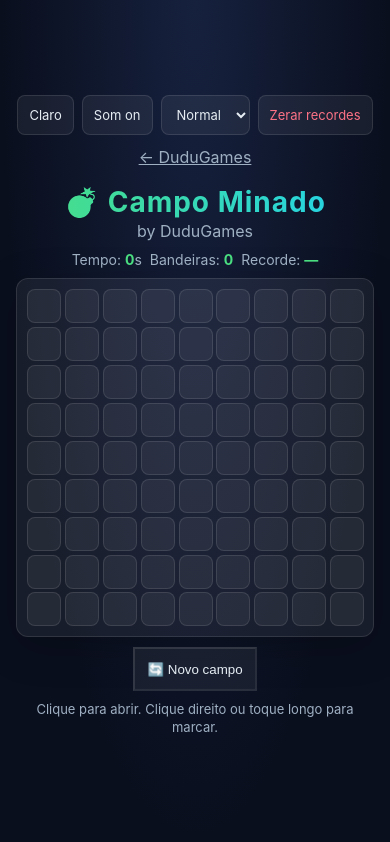
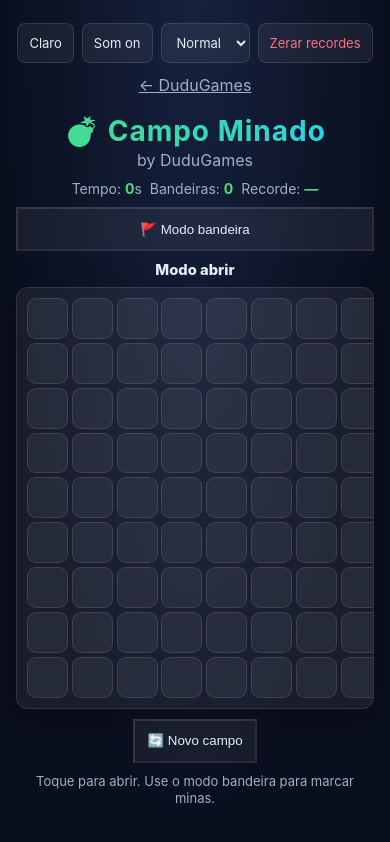
Before and after one commit to eduardoforville-hue/dudugames, a plain HTML site: page campo-minado/index.html in a window 390 px wide. Drawn offline with Linux system fonts and the light colour scheme.

Commit message:
fix: improve minesweeper mobile controls

```diff
--- a/campo-minado/index.html
+++ b/campo-minado/index.html
@@ -23,6 +23,52 @@
   .mine-cell { width: var(--mine-cell); height: var(--mine-cell); font-size: clamp(13px, 4vw, 16px); }
   .mine-cell.open { background: color-mix(in srgb, var(--panel-strong) 86%, var(--accent)); cursor: default; }
   .mine-cell.flag { color: var(--danger) !important; }
+  .mine-modebar {
+    display: flex;
+    justify-content: center;
+    align-items: center;
+    gap: 10px;
+    flex-wrap: wrap;
+    margin: 10px 0 8px;
+  }
+  .mine-modebar .btn[aria-pressed="true"] {
+    background: linear-gradient(135deg, var(--danger), #f59e0b);
+    color: #fff;
+    border-color: transparent;
+    box-shadow: 0 10px 24px rgba(239,68,68,.26);
+  }
+  .mine-mode {
+    font-size: .92rem;
+    color: var(--text-muted);
+    font-weight: 800;
+  }
+  @media (max-width: 640px) {
+    .mine-board {
+      --mine-cell: clamp(38px, 10.5vw, 42px);
+      width: 100%;
+      overflow-x: auto;
+      justify-content: start;
+      overscroll-behavior-inline: contain;
+      -webkit-overflow-scrolling: touch;
+      touch-action: manipulation;
+    }
+    .mine-cell {
+      flex: 0 0 auto;
+      font-size: 16px;
+      border-radius: 9px;
+    }
+    .mine-modebar {
+      align-items: stretch;
+    }
+    .mine-modebar .btn {
+      min-height: 44px;
+      flex: 1 1 160px;
+    }
+    .mine-mode {
+      flex: 1 1 100%;
+      text-align: center;
+    }
+  }
 </style>
 </head>
 <body>
@@ -34,6 +80,10 @@
     <span>Tempo: <b id="time">0</b>s</span>
     <span>Bandeiras: <b id="flags">0</b></span>
     <span>Recorde: <b id="best">—</b></span>
+  </div>
+  <div class="mine-modebar" aria-label="Modo de jogada">
+    <button class="btn" id="flagMode" type="button" aria-pressed="false">🚩 Modo bandeira</button>
+    <span class="mine-mode" id="modeText">Modo abrir</span>
   </div>
   <div id="board" class="game-board mine-board"></div>
   <div class="game-actions"><button class="btn" id="restart">🔄 Novo campo</button></div>
@@ -50,7 +100,10 @@
   const flagsEl = document.getElementById('flags');
   const bestEl = document.getElementById('best');
   const msg = document.getElementById('msg');
+  const flagModeBtn = document.getElementById('flagMode');
+  const modeText = document.getElementById('modeText');
   let cells = [], openCount = 0, flags = 0, seconds = 0, timer = null, over = false, started = false, pressTimer = null;
+  let flagMode = false;
   let best = dg.getRecord('mines');
   bestEl.textContent = best || '—';
   dg.installControls({ difficulty: true, onDifficultyChange: () => location.reload() });
@@ -58,6 +111,14 @@
   function tick() { seconds++; timeEl.textContent = seconds; }
   function startTimer() { if (!timer) timer = setInterval(tick, 1000); }
   function stopTimer() { clearInterval(timer); timer = null; }
+  function setFlagMode(active) {
+    flagMode = active;
+    flagModeBtn.setAttribute('aria-pressed', String(flagMode));
+    modeText.textContent = flagMode ? 'Modo bandeira ativo' : 'Modo abrir';
+    msg.textContent = flagMode
+      ? 'Toque nas casas para marcar ou remover bandeiras.'
+      : 'Toque para abrir. Use o modo bandeira para marcar minas.';
+  }
   function neighbors(x, y) {
     const out = [];
     for (let yy = y - 1; yy <= y + 1; yy++) for (let xx = x - 1; xx <= x + 1; xx++)
@@ -66,7 +127,8 @@
   }
   function reset() {
     stopTimer(); cells = []; openCount = 0; flags = 0; seconds = 0; over = false; started = false;
-    timeEl.textContent = '0'; flagsEl.textContent = '0'; msg.textContent = 'Clique para abrir. Clique direito ou toque longo para marcar.';
+    setFlagMode(false);
+    timeEl.textContent = '0'; flagsEl.textContent = '0'; msg.textContent = 'Toque para abrir. Use o modo bandeira para marcar minas.';
     board.innerHTML = ''; board.style.setProperty('--mine-cols', W);
     for (let y = 0; y < H; y++) {
       cells[y] = [];
@@ -77,6 +139,7 @@
         el.type = 'button';
         el.addEventListener('click', () => {
           if (cell.suppressClick) { cell.suppressClick = false; return; }
+          if (flagMode) { flag(cell); return; }
           openCell(cell);
         });
         el.addEventListener('contextmenu', e => { e.preventDefault(); flag(cell); });
@@ -119,6 +182,7 @@
     if (dg.setRecord('mines', seconds)) { best = seconds; bestEl.textContent = best; msg.textContent = `Novo recorde: ${seconds}s!`; }
     else msg.textContent = `Campo limpo em ${seconds}s.`;
   }
+  flagModeBtn.addEventListener('click', () => setFlagMode(!flagMode));
   document.getElementById('restart').addEventListener('click', reset);
   window.addEventListener('dudu-reset', () => { best = 0; bestEl.textContent = '—'; });
   reset();
```
